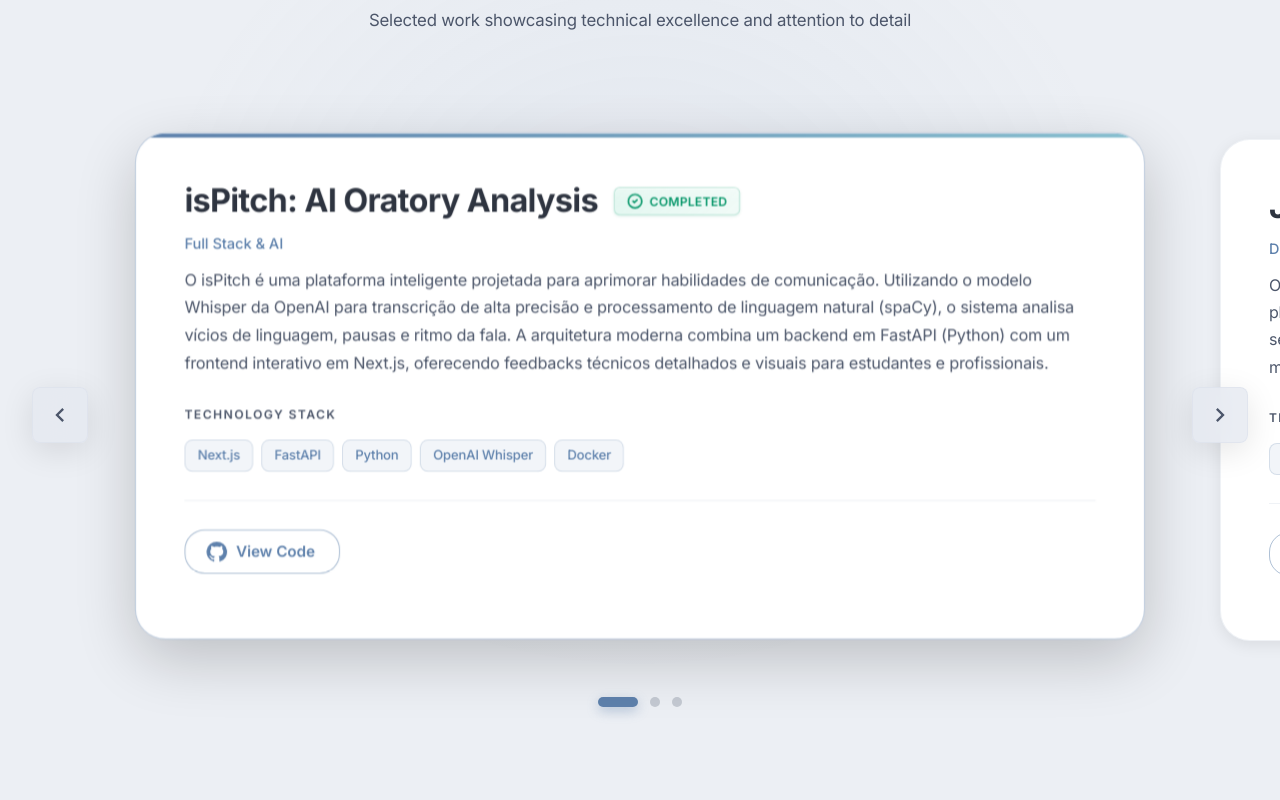
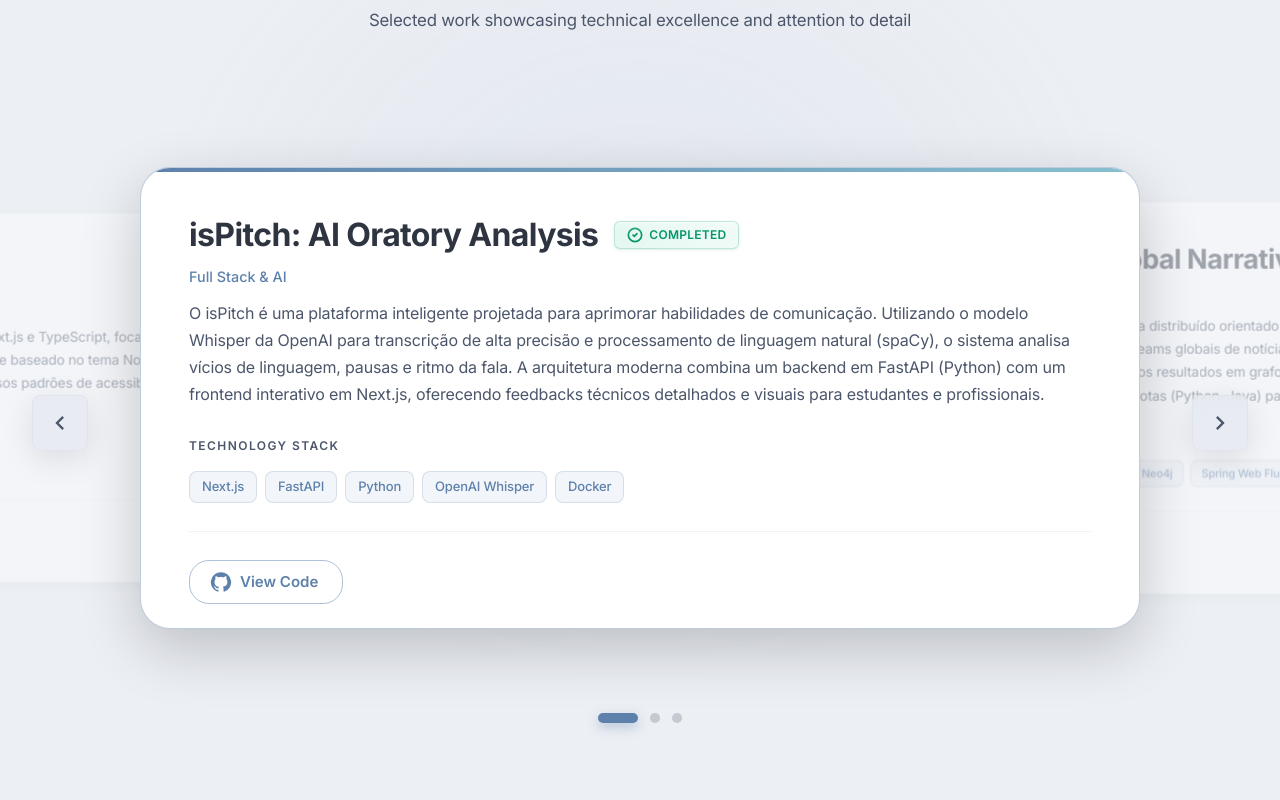
Before and after one commit to Lucas-CSilva/portfolio, a Next.js app: page / in a window 1280 px wide. Shown: the part 1120-1920 px from the top of the page. Built offline with nearby package versions, Linux system fonts and the light colour scheme.

Commit message:
fix: simplify FeaturedProjectsCarousel by removing Embla Carousel integration and implementing custom scroll logic

```diff
--- a/src/components/sections/FeaturedProjectsCarousel.tsx
+++ b/src/components/sections/FeaturedProjectsCarousel.tsx
@@ -21,8 +21,6 @@
     ChevronLeft as ChevronLeftIcon,
     ChevronRight as ChevronRightIcon
 } from '@mui/icons-material';
-import useEmblaCarousel from 'embla-carousel-react';
-import Autoplay from 'embla-carousel-autoplay';
 import { useRouter } from 'next/navigation';
 import type { Project } from '@/lib/types';
 import { StatusBadge } from '../projects/StatusBadge';
@@ -36,63 +34,104 @@
     const isMobile = useMediaQuery(theme.breakpoints.down('md'));
     const router = useRouter();
 
-    const [selectedIndex, setSelectedIndex] = React.useState(0);
-    const [scrollSnaps, setScrollSnaps] = React.useState<number[]>([]);
-    const [canScrollPrev, setCanScrollPrev] = React.useState(false);
-    const [canScrollNext, setCanScrollNext] = React.useState(false);
-
-    const autoplayPlugin = React.useRef(
-        Autoplay({ delay: 6000, stopOnInteraction: true })
-    );
-
-    const [emblaRef, emblaApi] = useEmblaCarousel(
-        {
-            loop: true,
-            align: 'center',
-            skipSnaps: false,
-        },
-        [autoplayPlugin.current]
-    );
-
-    const scrollPrev = React.useCallback(() => {
-        if (emblaApi) emblaApi.scrollPrev();
-    }, [emblaApi]);
-
-    const scrollNext = React.useCallback(() => {
-        if (emblaApi) emblaApi.scrollNext();
-    }, [emblaApi]);
-
-    const scrollTo = React.useCallback(
-        (index: number) => {
-            if (emblaApi) emblaApi.scrollTo(index);
-        },
-        [emblaApi]
-    );
-
-    const onSelect = React.useCallback(() => {
-        if (!emblaApi) return;
-        setSelectedIndex(emblaApi.selectedScrollSnap());
-        setCanScrollPrev(emblaApi.canScrollPrev());
-        setCanScrollNext(emblaApi.canScrollNext());
-    }, [emblaApi]);
-
-    React.useEffect(() => {
-        if (!emblaApi) return;
-        onSelect();
-        setScrollSnaps(emblaApi.scrollSnapList());
-        emblaApi.on('select', onSelect);
-        emblaApi.on('reInit', onSelect);
-
-        return () => {
-            emblaApi.off('select', onSelect);
-            emblaApi.off('reInit', onSelect);
-        };
-    }, [emblaApi, onSelect]);
+    const [currentIndex, setCurrentIndex] = React.useState(0);
+    const [isAnimating, setIsAnimating] = React.useState(false);
+    const autoplayTimeoutRef = React.useRef<NodeJS.Timeout>();
 
     const featuredProjects = projects.filter((p) => p.featured);
 
     const handleProjectClick = (project: Project) => {
         router.push(`/projects/${project.id}`);
+    };
+
+    const scrollNext = () => {
+        if (isAnimating) return;
+        setIsAnimating(true);
+        setCurrentIndex((prev) => (prev + 1) % featuredProjects.length);
+        setTimeout(() => setIsAnimating(false), 500);
+    };
+
+    const scrollPrev = () => {
+        if (isAnimating) return;
+        setIsAnimating(true);
+        setCurrentIndex((prev) => (prev - 1 + featuredProjects.length) % featuredProjects.length);
+        setTimeout(() => setIsAnimating(false), 500);
+    };
+
+    const scrollTo = (index: number) => {
+        if (isAnimating || index === currentIndex) return;
+        setIsAnimating(true);
+        setCurrentIndex(index);
+        setTimeout(() => setIsAnimating(false), 500);
+    };
+
+    // Autoplay
+    React.useEffect(() => {
+        autoplayTimeoutRef.current = setTimeout(() => {
+            setIsAnimating(true);
+            setCurrentIndex((prev) => (prev + 1) % featuredProjects.length);
+            setTimeout(() => setIsAnimating(false), 500);
+        }, 6000);
+
+        return () => {
+            if (autoplayTimeoutRef.current) {
+                clearTimeout(autoplayTimeoutRef.current);
+            }
+        };
+    }, [currentIndex, featuredProjects.length]);
+
+    // Função para calcular a posição de cada card na lista circular
+    const getCardPosition = (index: number) => {
+        const total = featuredProjects.length;
+        let position = index - currentIndex;
+
+        // Normaliza a posição para estar entre -total/2 e total/2
+        if (position > total / 2) position -= total;
+        if (position < -total / 2) position += total;
+
+        return position;
+    };
+
+    // Função para obter o estilo de cada card baseado na posição
+    const getCardStyle = (position: number) => {
+        const isCurrent = position === 0;
+        const isAdjacent = Math.abs(position) === 1;
+        const isVisible = Math.abs(position) <= 1;
+
+        if (!isVisible) {
+            return {
+                opacity: 0,
+                transform: `translateX(${position * 100}%) scale(0.7)`,
+                zIndex: 0,
+                pointerEvents: 'none' as const,
+            };
+        }
+
+        if (isCurrent) {
+            return {
+                opacity: 1,
+                transform: 'translateX(0) scale(1)',
+                zIndex: 10,
+                pointerEvents: 'auto' as const,
+            };
+        }
+
+        if (isAdjacent) {
+            const direction = position > 0 ? 1 : -1;
+            return {
+                opacity: 0.4,
+                transform: `translateX(${direction * 75}%) scale(0.85)`,
+                zIndex: 5,
+                pointerEvents: 'none' as const,
+            };
+        }
+
+        return {
+            opacity: 0,
+            transform: `translateX(${position * 100}%) scale(0.7)`,
+            zIndex: 0,
+            pointerEvents: 'none' as const,
+        };
     };
 
     if (featuredProjects.length === 0) {
@@ -169,13 +208,13 @@
                         <>
                             <IconButton
                                 onClick={scrollPrev}
-                                disabled={!canScrollPrev}
+                                disabled={isAnimating}
                                 sx={{
                                     position: 'absolute',
                                     left: 0,
                                     top: '50%',
                                     transform: 'translateY(-50%)',
-                                    zIndex: 10,
+                                    zIndex: 20,
                                     width: 56,
                                     height: 56,
                                     bgcolor: alpha(theme.palette.background.paper, 0.8),
@@ -197,13 +236,13 @@
                             </IconButton>
                             <IconButton
                                 onClick={scrollNext}
-                                disabled={!canScrollNext}
+                                disabled={isAnimating}
                                 sx={{
                                     position: 'absolute',
                                     right: 0,
                                     top: '50%',
                                     transform: 'translateY(-50%)',
-                                    zIndex: 10,
+                                    zIndex: 20,
                                     width: 56,
                                     height: 56,
                                     bgcolor: alpha(theme.palette.background.paper, 0.8),
@@ -226,51 +265,61 @@
                         </>
                     )}
 
+                    {/* Container do Carousel Circular */}
                     <Box
-                        ref={emblaRef}
                         sx={{
-                            overflow: 'visible',
-                            borderRadius: 3,
+                            position: 'relative',
+                            width: '100%',
+                            minHeight: { xs: 500, md: 550 },
+                            display: 'flex',
+                            alignItems: 'center',
+                            justifyContent: 'center',
                         }}
                     >
-                        <Box sx={{ display: 'flex', gap: { xs: 2, md: 3 } }}>
-                            {featuredProjects.map((project, index) => (
+                        {featuredProjects.map((project, index) => {
+                            const position = getCardPosition(index);
+                            const cardStyle = getCardStyle(position);
+                            const isCurrent = position === 0;
+
+                            return (
                                 <Box
                                     key={project.id}
-                                    onClick={() => handleProjectClick(project)}
+                                    onClick={() => isCurrent && handleProjectClick(project)}
                                     onKeyDown={(e) => {
-                                        if (e.key === 'Enter' || e.key === ' ') {
+                                        if (isCurrent && (e.key === 'Enter' || e.key === ' ')) {
                                             e.preventDefault();
                                             handleProjectClick(project);
                                         }
                                     }}
-                                    tabIndex={0}
+                                    tabIndex={isCurrent ? 0 : -1}
                                     role="button"
                                     aria-label={`View ${project.title} details`}
                                     sx={{
-                                        flex: '0 0 100%',
-                                        minWidth: 0,
-                                        display: 'flex',
-                                        justifyContent: 'center',
-                                        py: { xs: 1, md: 2 },
-                                        cursor: 'pointer',
-                                        '&:focus-visible': {
+                                        position: 'absolute',
+                                        width: '100%',
+                                        maxWidth: { xs: '100%', md: 900, lg: 1000 },
+                                        cursor: isCurrent ? 'pointer' : 'default',
+                                        transition: 'all 0.5s cubic-bezier(0.4, 0, 0.2, 1)',
+                                        opacity: cardStyle.opacity,
+                                        transform: cardStyle.transform,
+                                        zIndex: cardStyle.zIndex,
+                                        pointerEvents: cardStyle.pointerEvents,
+                                        '&:focus-visible': isCurrent ? {
                                             outline: `2px solid ${theme.palette.primary.main}`,
                                             outlineOffset: 4,
                                             borderRadius: 3,
-                                        },
+                                        } : {},
                                     }}
                                 >
                                     <Card
                                         elevation={0}
                                         sx={{
                                             width: '100%',
-                                            maxWidth: { xs: '100%', md: 900, lg: 1000 },
                                             background: theme.palette.mode === 'dark'
                                                 ? `linear-gradient(145deg, ${alpha(theme.palette.background.paper, 0.9)} 0%, ${alpha(theme.palette.background.paper, 0.75)} 100%)`
                                                 : '#ffffff',
                                             backdropFilter: 'blur(20px)',
-                                            border: selectedIndex === index
+                                            border: isCurrent
                                                 ? theme.palette.mode === 'dark'
                                                     ? `1px solid ${alpha(theme.palette.primary.main, 0.6)}`
                                                     : `1px solid ${alpha(theme.palette.primary.main, 0.4)}`
@@ -278,13 +327,9 @@
                                                     ? `1px solid ${alpha(theme.palette.divider, 0.3)}`
                                                     : `1px solid ${alpha(theme.palette.divider, 0.4)}`,
                                             borderRadius: 3,
-                                            transition: 'all 0.5s cubic-bezier(0.34, 1.56, 0.64, 1)',
                                             position: 'relative',
                                             overflow: 'hidden',
-                                            transform: selectedIndex === index
-                                                ? 'translateY(-4px) scale(1.01)'
-                                                : 'translateY(0) scale(1)',
-                                            boxShadow: selectedIndex === index
+                                            boxShadow: isCurrent
                                                 ? theme.palette.mode === 'dark'
                                                     ? `0 20px 60px ${alpha(theme.palette.common.black, 0.7)}, 0 0 40px ${alpha(theme.palette.primary.main, 0.15)}`
                                                     : `0 20px 60px ${alpha(theme.palette.common.black, 0.2)}`
@@ -299,27 +344,14 @@
                                                 right: 0,
                                                 height: 4,
                                                 background: `linear-gradient(90deg, ${theme.palette.primary.main}, ${theme.palette.secondary.main})`,
-                                                opacity: selectedIndex === index ? 1 : 0,
+                                                opacity: isCurrent ? 1 : 0,
                                                 transition: 'opacity 0.4s ease',
-                                            },
-                                            '&:hover': {
-                                                transform: 'translateY(-4px) scale(1.01)',
-                                                boxShadow: theme.palette.mode === 'dark'
-                                                    ? `0 20px 60px ${alpha(theme.palette.common.black, 0.7)}, 0 0 40px ${alpha(theme.palette.primary.main, 0.15)}`
-                                                    : `0 20px 60px ${alpha(theme.palette.common.black, 0.2)}`,
-                                                border: theme.palette.mode === 'dark'
-                                                    ? `1px solid ${alpha(theme.palette.primary.main, 0.6)}`
-                                                    : `1px solid ${alpha(theme.palette.primary.main, 0.4)}`,
-                                                '&::before': {
-                                                    opacity: 1,
-                                                },
                                             },
                                         }}
                                     >
                                         <CardContent
                                             sx={{
                                                 p: { xs: 3, sm: 4, md: 5, lg: 6 },
-                                                    minHeight: { md: 450, lg: 500 },
                                                 display: 'flex',
                                                 flexDirection: 'column',
                                             }}
@@ -492,10 +524,11 @@
                                         </CardContent>
                                     </Card>
                                 </Box>
-                            ))}
-                        </Box>
+                            );
+                        })}
                     </Box>
 
+                    {/* Indicadores de navegação */}
                     <Stack
                         direction="row"
                         spacing={1.5}
@@ -503,31 +536,35 @@
                         alignItems="center"
                         sx={{ mt: { xs: 4, md: 5 } }}
                     >
-                        {scrollSnaps.map((_, index) => (
+                        {featuredProjects.map((_, index) => (
                             <Box
                                 key={index}
                                 component="button"
                                 onClick={() => scrollTo(index)}
                                 aria-label={`Go to slide ${index + 1}`}
+                                disabled={isAnimating}
                                 sx={{
-                                    width: selectedIndex === index ? 40 : 10,
+                                    width: currentIndex === index ? 40 : 10,
                                     height: 10,
                                     borderRadius: 10,
                                     border: 'none',
                                     p: 0,
                                     cursor: 'pointer',
                                     transition: 'all 0.4s cubic-bezier(0.4, 0, 0.2, 1)',
-                                    bgcolor: selectedIndex === index
+                                    bgcolor: currentIndex === index
                                         ? 'primary.main'
                                         : alpha(theme.palette.text.secondary, 0.25),
-                                    boxShadow: selectedIndex === index
+                                    boxShadow: currentIndex === index
                                         ? `0 4px 12px ${alpha(theme.palette.primary.main, 0.4)}`
                                         : 'none',
                                     '&:hover': {
-                                        bgcolor: selectedIndex === index
+                                        bgcolor: currentIndex === index
                                             ? 'primary.main'
                                             : alpha(theme.palette.text.secondary, 0.4),
                                         transform: 'scale(1.1)',
+                                    },
+                                    '&:disabled': {
+                                        cursor: 'not-allowed',
                                     },
                                 }}
                             />
```
Lines whose indentation alone changed are shown as unchanged.
